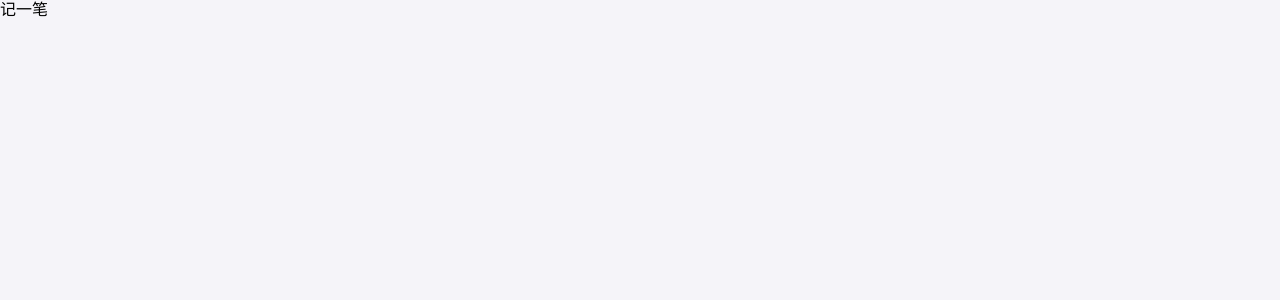
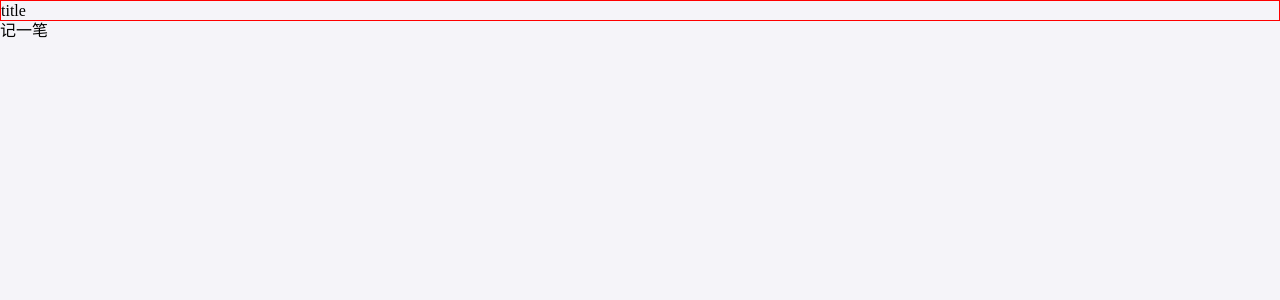
Before and after one commit to h666t/tally-react, a React (Create React App) app: page / in a window 1280 px wide. Shown: the top 300 px of the page. Built offline with nearby package versions, Linux system fonts and the light colour scheme.

Commit message:
configure viewport

```diff
--- a/public/index.html
+++ b/public/index.html
@@ -1,43 +1,20 @@
 <!DOCTYPE html>
-<html lang="en">
+<html lang="zh">
   <head>
     <meta charset="utf-8" />
     <link rel="icon" href="%PUBLIC_URL%/favicon.ico" />
-    <meta name="viewport" content="width=device-width, initial-scale=1" />
+    <meta name="viewport" content="width=device-width,initial-scale=1,maximum-scale=1,user-scalable=no, viewport-fit=cover">
     <meta name="theme-color" content="#000000" />
     <meta
       name="description"
       content="Web site created using create-react-app"
     />
     <link rel="apple-touch-icon" href="%PUBLIC_URL%/logo192.png" />
-    <!--
-      manifest.json provides metadata used when your web app is installed on a
-      user's mobile device or desktop. See https://developers.google.com/web/fundamentals/web-app-manifest/
-    -->
     <link rel="manifest" href="%PUBLIC_URL%/manifest.json" />
-    <!--
-      Notice the use of %PUBLIC_URL% in the tags above.
-      It will be replaced with the URL of the `public` folder during the build.
-      Only files inside the `public` folder can be referenced from the HTML.
-
-      Unlike "/favicon.ico" or "favicon.ico", "%PUBLIC_URL%/favicon.ico" will
-      work correctly both with client-side routing and a non-root public URL.
-      Learn how to configure a non-root public URL by running `npm run build`.
-    -->
     <title>React App</title>
   </head>
   <body>
     <noscript>You need to enable JavaScript to run this app.</noscript>
     <div id="root"></div>
-    <!--
-      This HTML file is a template.
-      If you open it directly in the browser, you will see an empty page.
-
-      You can add webfonts, meta tags, or analytics to this file.
-      The build step will place the bundled scripts into the <body> tag.
-
-      To begin the development, run `npm start` or `yarn start`.
-      To create a production bundle, use `npm run build` or `yarn build`.
-    -->
   </body>
 </html>
--- a/src/view/Home.tsx
+++ b/src/view/Home.tsx
@@ -1,10 +1,11 @@
 import React from 'react';
 import {useHistory} from 'react-router-dom'
+import {Title} from './Title/Title';
 const Home:React.FC = ()=>{
   const history = useHistory()
   return (
     <div>
-
+<Title/>
 <span onClick={()=>{
   history.push('/Money')
 }}>
--- /dev/null
+++ b/src/view/Title/Title.tsx
@@ -0,0 +1,14 @@
+import React from 'react';
+import styled from 'styled-components';
+
+const TitleDiv = styled.div`
+    border:1px solid red;
+`
+
+const Title:React.FC = ()=>{
+  return (
+    <TitleDiv>title</TitleDiv>
+  )
+}
+
+export {Title}
```
